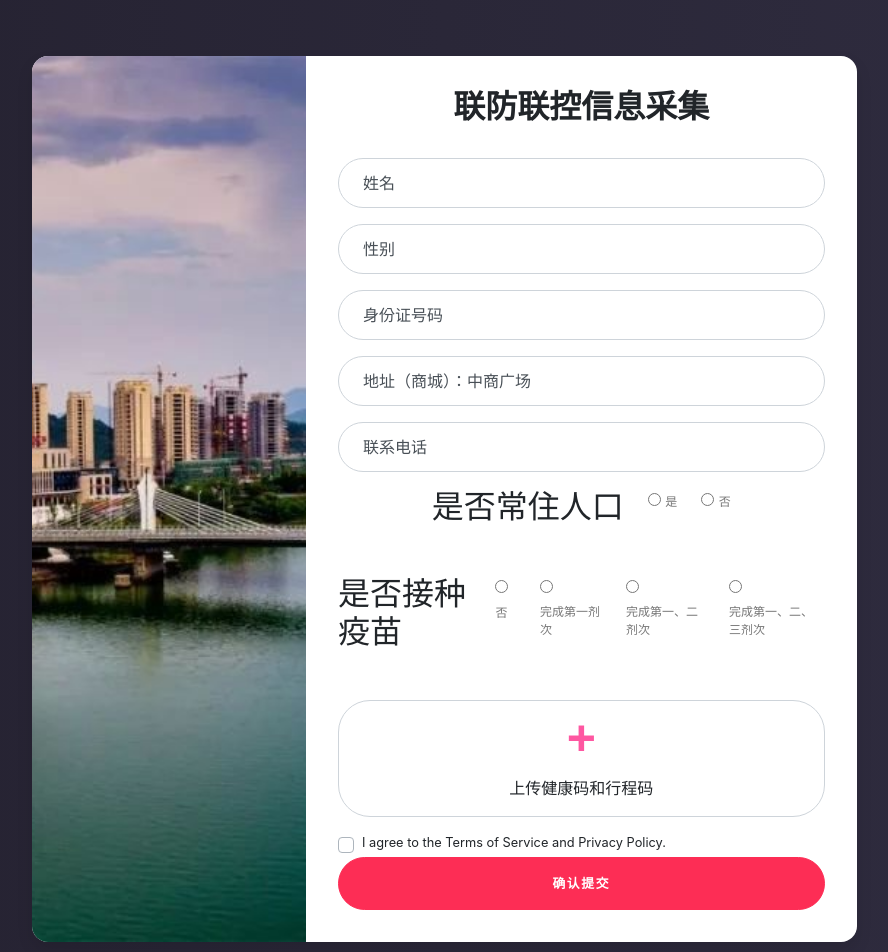
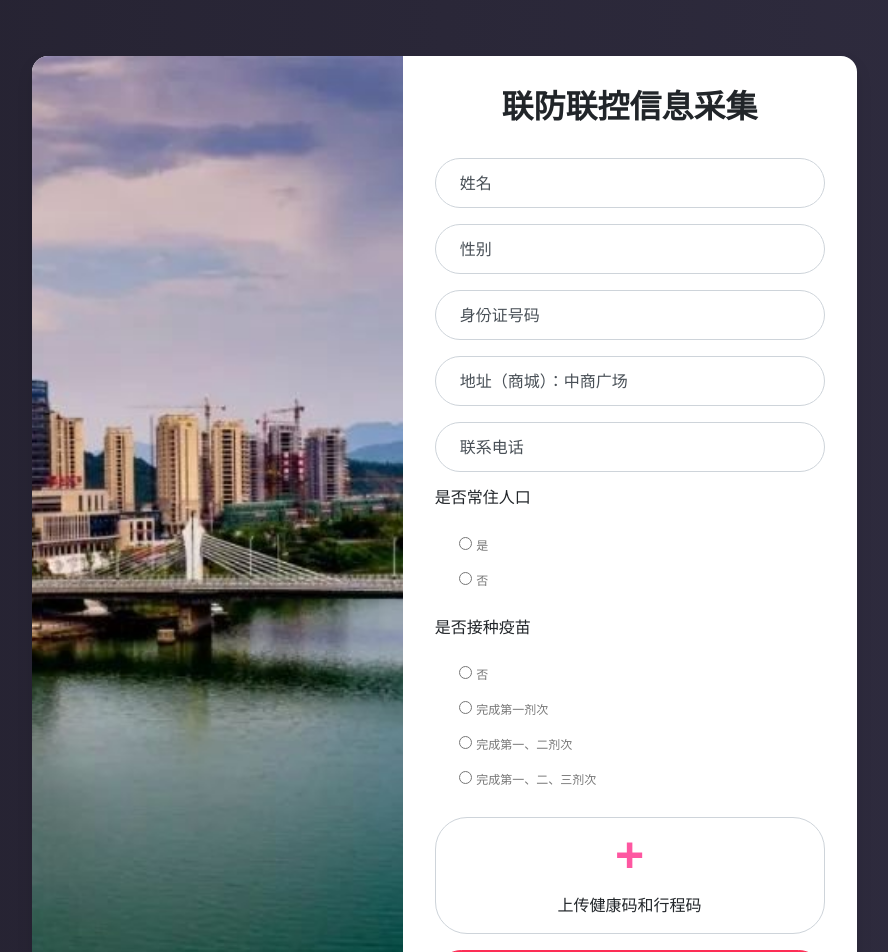
Before and after one commit to xiaoli/patient-reg, a Svelte app in the folder frontend/: page / in a window 1280 px wide. Shown: the top 952 px of the page, without its empty margins (196-1084 px from the left). Built offline with nearby package versions, Linux system fonts and the light colour scheme.

Commit message:
basic UI done

```diff
--- a/frontend/src/Registration.svelte
+++ b/frontend/src/Registration.svelte
@@ -285,9 +285,9 @@ body {
                 <label for="inputPhone">联系电话</label>
               </div>
 
-              <div class="d-flex justify-content-center form-label-group">
+              <div class="form-label-group">
                   <div class="form-label-group">
-                    <h2><label for="inputLocalPeople">是否常住人口</label></h2>
+                    <h6><label for="inputLocalPeople">是否常住人口</label></h6>
                   </div>
                   <div class="custom-control custom-checkbox">
                     	<input type=radio group={localPeople} name="inputLocalPeople" value={1}>
@@ -299,9 +299,9 @@ body {
                   </div>
               </div>
 
-              <div class="d-flex justify-content-center form-label-group">
+              <div class="form-label-group">
                   <div class="form-label-group">
-                    <h2><label for="inputAntiVirus">是否接种疫苗</label></h2>
+                    <h6><label for="inputAntiVirus">是否接种疫苗</label></h6>
                   </div>
                   <div class="custom-control custom-checkbox">
                     	<input type=radio group={antiVirus} name="inputAntiVirus" value={1}>
@@ -331,11 +331,6 @@ body {
                     {/if}
                     <input on:change="{handleFileChange}" type="file" accept="image/*" id="inputPhotoID" class="upload" placeholder="Photo ID" required>
                 </div>
-              </div>
-
-              <div class="custom-control custom-checkbox">
-                <input type="checkbox" class="custom-control-input" id="agree-tos">
-                <label class="custom-control-label small" for="agree-tos">I agree to the Terms of Service and Privacy Policy.</label>
               </div>
 
               <button class="btn btn-lg btn-register btn-block text-uppercase" type="submit">确认提交</button>
```
